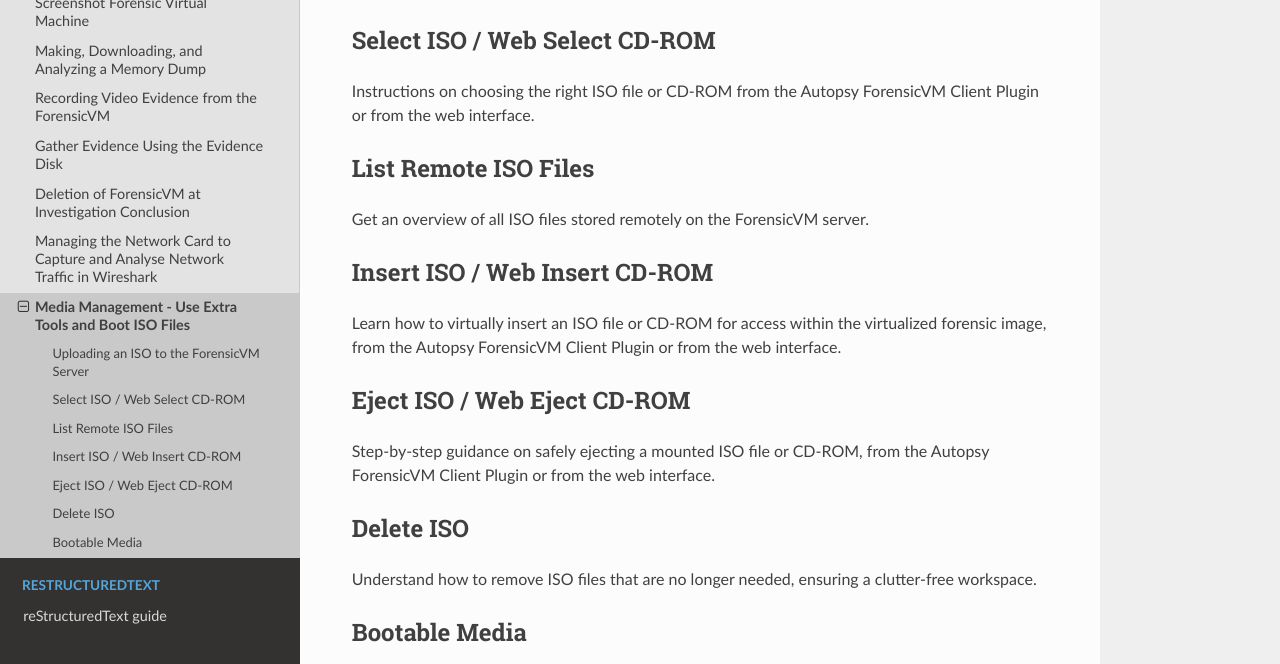
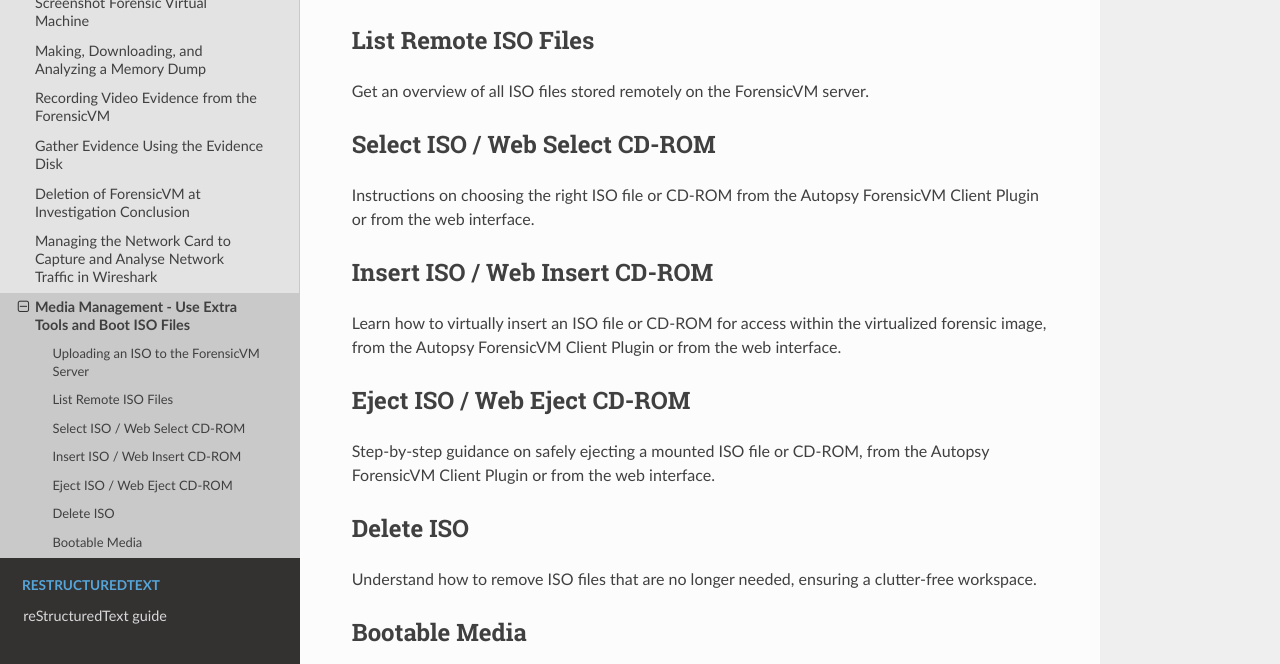
Before and after one commit to nunomourinho/forensicVmAutopsyUserManual, a Sphinx documentation site: the page built from docs/user/media.rst, in a window 1280 px wide and 900 px high, scrolled down 3882 px, cut to the strip 236-900 px from the top of the window. Built offline with Sphinx 7.4.7 and the Read the Docs theme 2.0.0, drawn with Linux system fonts in a browser that asks for light colours; pages that are not in the unit, such as notebooks, are missing from menus.

```diff
--- a/docs/user/media.rst
+++ b/docs/user/media.rst
@@ -92,16 +92,17 @@ Once uploaded, you should be able to see the ISO file listed in the ISO Manageme
 
    Verifying the Uploaded ISO
 
+List Remote ISO Files
+------------------------
+
+Get an overview of all ISO files stored remotely on the ForensicVM server.
+
 
 Select ISO / Web Select CD-ROM
 ---------------------------------
 
 Instructions on choosing the right ISO file or CD-ROM from the Autopsy ForensicVM Client Plugin or from the web interface.
 
-List Remote ISO Files
-------------------------
-
-Get an overview of all ISO files stored remotely on the ForensicVM server.
 
 Insert ISO / Web Insert CD-ROM
 --------------------------------
```
